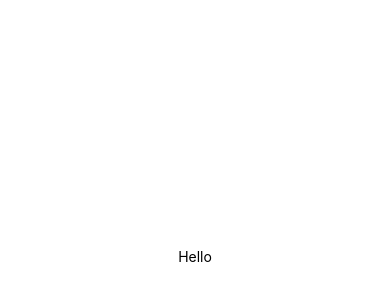
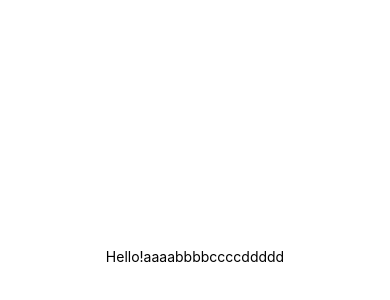
Before and after one commit to sozoworks/MemoApp, a React Native app: screen / in a window 390 px wide. Shown: the part 166-466 px from the top of the page. Built offline with nearby package versions, Linux system fonts and the light colour scheme.

Commit message:
test commit

```diff
--- a/App.js
+++ b/App.js
@@ -5,7 +5,7 @@ export default class App extends React.Component {
   render() {
     return (
       <View style={styles.container}>
-        <Text>Hello</Text>
+        <Text>Hello!aaaabbbbccccddddd</Text>
       </View>
     );
   }
```
